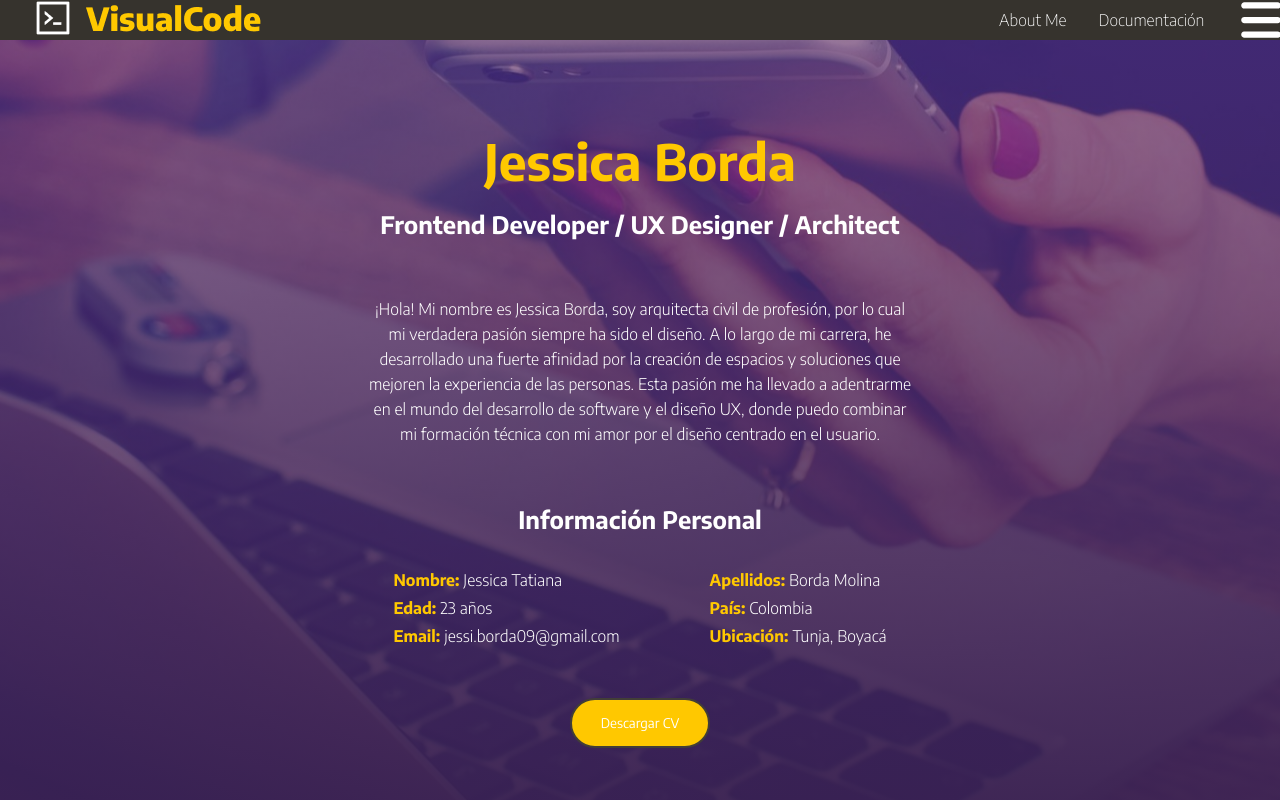
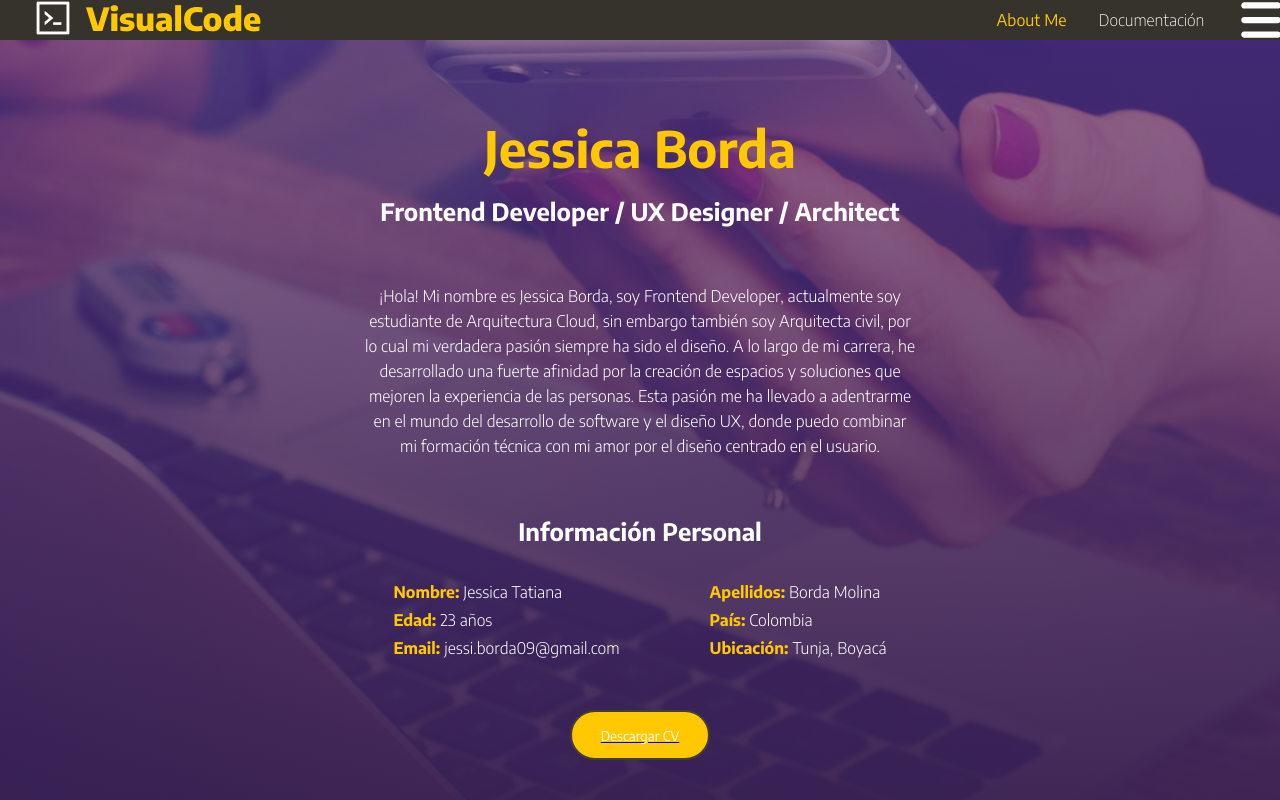
Before and after one commit to jessicaborda/visualCode, a React (Vite) app: page /about in a window 1280 px wide. Shown: the top 800 px of the page. Built offline with nearby package versions, Linux system fonts and the light colour scheme.

Commit message:
Direccionamiento de logos y links

```diff
--- a/src/components/aboutMeBody/AboutMe/AboutMe.css
+++ b/src/components/aboutMeBody/AboutMe/AboutMe.css
@@ -38,9 +38,10 @@ button {
   background-color: var(--color-primary);
   border-radius: var(--border-button);
   border: solid 2px var(--color-darkgray);
-  color: var(--color-text);
+  color: var(--color-darkgray);
   margin-top: 24px;
   margin-bottom: 24px;
   cursor: pointer;
   display: block;
+  text-decoration: none;
 }
--- a/src/components/aboutMeBody/AboutMe/AboutMe.jsx
+++ b/src/components/aboutMeBody/AboutMe/AboutMe.jsx
@@ -8,13 +8,14 @@ export const AboutMe = () => {
         <h1>Jessica Borda</h1>
         <h3>Frontend Developer / UX Designer / Architect</h3>
         <p>
-          ¡Hola! Mi nombre es Jessica Borda, soy arquitecta civil de profesión,
-          por lo cual mi verdadera pasión siempre ha sido el diseño. A lo largo
-          de mi carrera, he desarrollado una fuerte afinidad por la creación de
-          espacios y soluciones que mejoren la experiencia de las personas. Esta
-          pasión me ha llevado a adentrarme en el mundo del desarrollo de
-          software y el diseño UX, donde puedo combinar mi formación técnica con
-          mi amor por el diseño centrado en el usuario.
+          ¡Hola! Mi nombre es Jessica Borda, soy Frontend Developer, actualmente
+          soy estudiante de Arquitectura Cloud, sin embargo también soy
+          Arquitecta civil, por lo cual mi verdadera pasión siempre ha sido el
+          diseño. A lo largo de mi carrera, he desarrollado una fuerte afinidad
+          por la creación de espacios y soluciones que mejoren la experiencia de
+          las personas. Esta pasión me ha llevado a adentrarme en el mundo del
+          desarrollo de software y el diseño UX, donde puedo combinar mi
+          formación técnica con mi amor por el diseño centrado en el usuario.
         </p>
         <h3>Información Personal</h3>
         <div className="infoRowContainer">
@@ -29,7 +30,9 @@ export const AboutMe = () => {
             <InfoRowComponent title="Ubicación" data="Tunja, Boyacá" />
           </div>
         </div>
-        <button>Descargar CV</button>
+        <a href="/assets/header/CV_JessicaBorda.pdf" download>
+          <button>Descargar CV</button>
+        </a>
       </div>
     </>
   );
--- a/src/components/aboutMeBody/Contact/Contact.jsx
+++ b/src/components/aboutMeBody/Contact/Contact.jsx
@@ -3,20 +3,48 @@ import { IconComponent } from '../../injectors/iconComponent';
 import { SvgComponent } from '../../injectors/svgComponent.jsx';
 
 const ContactForm = () => {
+  const handleSubmit = (e) => {
+    e.preventDefault();
+
+    const name = e.target[0].value;
+    const email = e.target[1].value;
+    const subject = e.target[2].value;
+    const message = e.target[3].value;
+
+    const mailtoLink = `mailto:jessi.borda09@gmail.com?subject=${encodeURIComponent(subject)}&body=${encodeURIComponent(`Nombre: ${name}%0AEmail: ${email}%0A%0A${message}`)}`;
+
+    window.location.href = mailtoLink;
+  };
+
   return (
-    <form className="contactForm">
-      <input className="inputForm_name" type="text" placeholder="Tu nombre" />
-      <input className="inputForm_email" type="text" placeholder="Tu Correo" />
-      <input className="inputForm_asunto" type="text" placeholder="Asunto" />
+    <form className="contactForm" onSubmit={handleSubmit}>
+      <input
+        className="inputForm_name"
+        type="text"
+        placeholder="Tu nombre"
+        required
+      />
+      <input
+        className="inputForm_email"
+        type="email"
+        placeholder="Tu Correo"
+        required
+      />
+      <input
+        className="inputForm_asunto"
+        type="text"
+        placeholder="Asunto"
+        required
+      />
       <textarea
         className="inputForm_message"
-        name="message"
-        id="message"
         placeholder="Tu mensaje"
         required
       ></textarea>
       <div className="buttonFormContainer">
-        <button className="buttonForm">Enviar</button>
+        <button className="buttonForm" type="submit">
+          Enviar
+        </button>
       </div>
     </form>
   );
@@ -31,31 +59,57 @@ const ContactSocialIcons = () => {
   return (
     <>
       <div className="socialIconsContainer">
+        <a
+          href="https://github.com/jessicaborda"
+          target="_blank"
+          rel="noopener noreferrer"
+        >
           <IconComponent
             iconPath="/assets/about/icon_github_contact.svg"
             altText="githubIcon"
             style={styles}
           />
+        </a>
+        <a
+          href="https://www.linkedin.com/in/jessicaborda/"
+          target="_blank"
+          rel="noopener noreferrer"
+        >
           <IconComponent
             iconPath="/assets/about/icon_linkedin_contact.svg"
             altText="linkedinIcon"
             style={styles}
           />
+        </a>
+        <a href="mailto:jessi.borda09@gmail.com">
           <IconComponent
             iconPath="/assets/about/icon_gmail_contact.svg"
             altText="gmailIcon"
             style={styles}
           />
+        </a>
+        <a
+          href="https://www.instagram.com/ars_design_st?igsh=ODFlNTJ5a3JlamQz"
+          target="_blank"
+          rel="noopener noreferrer"
+        >
           <IconComponent
             iconPath="/assets/about/icon_instagram_contact.svg"
             altText="instagramIcon"
             style={styles}
           />
+        </a>
+        <a
+          href="https://www.facebook.com/share/1DEM839SBE/"
+          target="_blank"
+          rel="noopener noreferrer"
+        >
           <IconComponent
             iconPath="/assets/about/icon_facebook_contact.svg"
             altText="facebookIcon"
             style={styles}
           />
+        </a>
       </div>
     </>
   );
--- a/src/components/footer/FooterIcons.jsx
+++ b/src/components/footer/FooterIcons.jsx
@@ -8,26 +8,46 @@ export const FooterIcons = () => {
 
   return (
     <div className="footerIcons">
+      <a
+        href="https://www.linkedin.com/in/jessicaborda/"
+        target="_blank"
+        rel="noopener noreferrer"
+      >
         <IconComponent
           iconPath="/assets/about/icon_linkedin.svg"
-        altText="facebookIcon"
+          altText="linkedinIcon"
           style={styles}
         />
+      </a>
+      <a
+        href="https://www.instagram.com/ars_design_st?igsh=ODFlNTJ5a3JlamQz"
+        target="_blank"
+        rel="noopener noreferrer"
+      >
         <IconComponent
           iconPath="/assets/about/icon_instagram.svg"
           altText="instagramIcon"
           style={styles}
         />
+      </a>
+      <a
+        href="https://www.facebook.com/share/1DEM839SBE/"
+        target="_blank"
+        rel="noopener noreferrer"
+      >
         <IconComponent
           iconPath="/assets/about/icon_facebook.svg"
-        altText="twitterIcon"
+          altText="facebookIcon"
           style={styles}
         />
+      </a>
+      <a href="mailto:jessi.borda09@gmail.com">
         <IconComponent
           iconPath="/assets/about/icon_gmail.svg"
-        altText="twitterIcon"
+          altText="gmailIcon"
           style={styles}
         />
+      </a>
     </div>
   );
 };
--- a/src/components/header/Header.css
+++ b/src/components/header/Header.css
@@ -44,3 +44,9 @@
 .dropdown-menu ul li:hover {
   border: solid 2px var(--color-lightgray);
 }
+
+.navbarLinks a:hover,
+.navbarLinks .activeLink {
+  color: var(--color-primary); /* Cambia a tu color preferido */
+  font-weight: 400;
+}
--- a/src/components/header/HeaderLinks.jsx
+++ b/src/components/header/HeaderLinks.jsx
@@ -1,10 +1,22 @@
-import { Link } from 'react-router';
+import { NavLink } from 'react-router';
+import './Header.css';
 
 export const HeaderLinks = () => {
   return (
     <div className="navbarLinks">
-      <Link to="/about">About Me</Link>
-      <a href="#">Documentación</a>
+      <NavLink
+        to="/about"
+        className={({ isActive }) => (isActive ? 'activeLink' : '')}
+      >
+        About Me
+      </NavLink>
+      <a
+        href="https://www.figma.com/board/wL5UUFwLBWrDUZpP7Mn4hS/TemplateFigjam?node-id=0-1&t=UFQX8qHKYkxozIpZ-1"
+        target="_blank"
+        rel="noopener noreferrer"
+      >
+        Documentación
+      </a>
     </div>
   );
 };
--- a/src/components/header/HeaderLogo.jsx
+++ b/src/components/header/HeaderLogo.jsx
@@ -1,7 +1,11 @@
+import { Link } from 'react-router';
+
 export const HeaderLogo = () => {
   return (
     <div className="navbarLogo">
-      <img src="/assets/about/navbarLogo.png" alt="navbarLogo" />
+      <Link to="/">
+        <img src="/assets/about/navbarLogo.png" alt="navbarLogo" />
+      </Link>
     </div>
   );
 };
```
Also changed, not shown: 1 other file (tests, documents, lock files or other folders). Lines whose indentation alone changed are shown as unchanged.
